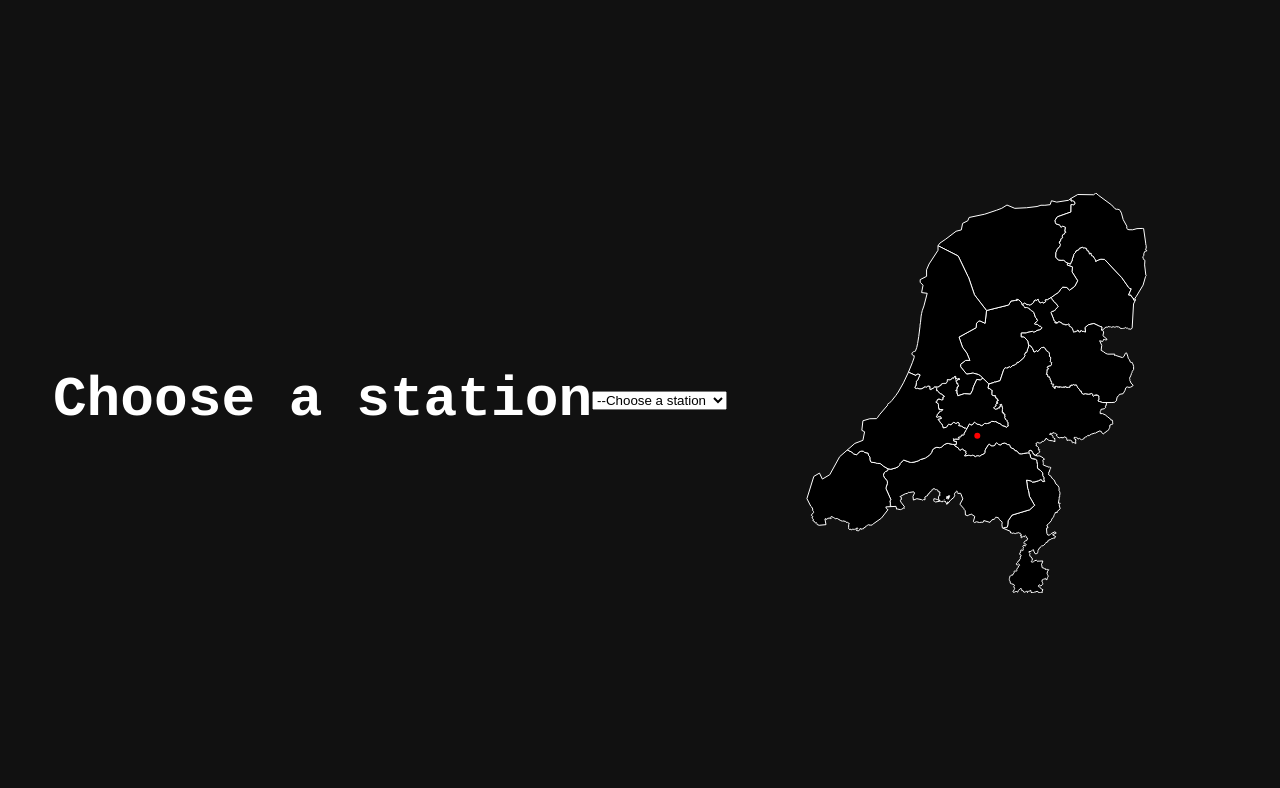
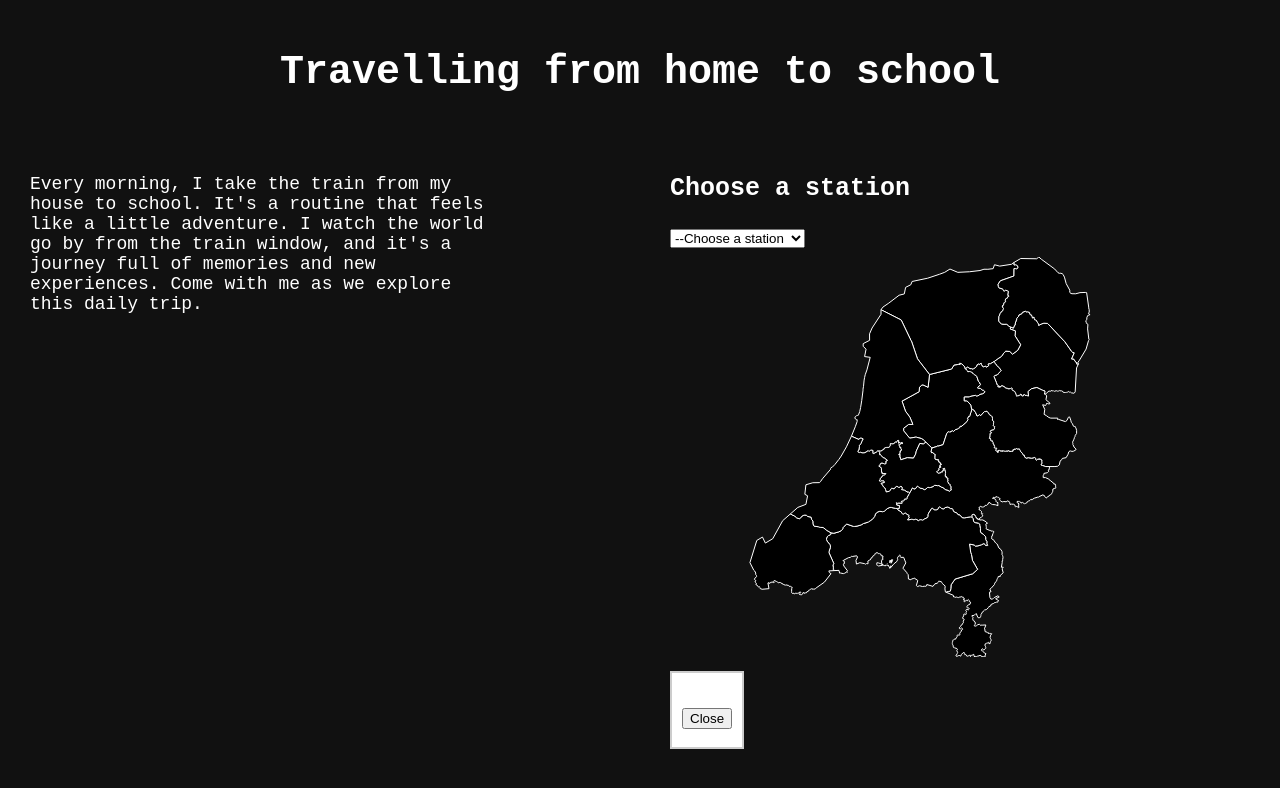
Before and after one commit to Kboere/Tech-Track-23-24, a SvelteKit app: page / in a window 1280 px wide. Shown: the top 788 px of the page. Built offline with nearby package versions, Linux system fonts and the light colour scheme.

Commit message:
working with multiple trainstations map

```diff
--- a/src/components/provinces-map.svelte
+++ b/src/components/provinces-map.svelte
@@ -1,6 +1,8 @@
 <script>
 	import { onMount } from 'svelte';
 	import * as d3 from 'd3';
+
+	let geojson;
 
 	onMount(() => {
 		// Select the SVG container where you want to render the map
@@ -28,46 +30,61 @@
 					.style('stroke', '#fff')
 					.style('stroke-width', 1);
 
-          // Create a new feature (e.g., a red point)
-          let newPoint = {
-            type: 'Feature',
-            geometry: {
-              type: 'Point',
-              coordinates: [5.271194868967957, 51.88266570704423]
-            },
-            properties: {
-              name: 'Geldermalsen',
+				console.log('GeoJSON data loaded successfully'); // Add this log
+			})
+			.catch((error) => {
+				console.error('Error loading GeoJSON:', error);
+			});
 
-              fill: 'red'
-            }
-          };
+		// Function to update the map and pop-up based on the selected station
+		const updateMapAndPopup = (selectedStation) => {
+			svg.selectAll('.new-point').remove();
 
-          // Add the new point feature to your existing GeoJSON data
-          geojson.features.push(newPoint);
+			// Load the GeoJSON data for trainstations
+			d3.json('data/trainstations.geojson')
+				.then(function (json) {
+					console.log('Train station GeoJSON data loaded successfully');
+					const trainStations = json.features;
 
-          // Define the SVG path element for the new point
-          let newPointPath = svg.selectAll('.new-point').data([newPoint]);
+					// Create a new point feature for the selected station
+					const selectedStationFeature = trainStations.find(
+						(station) => station.properties.name === selectedStation
+					);
 
-          // Enter selection: create a new path for the point
-          newPointPath
+					if (selectedStationFeature) {
+						// Redraw the new point
+						svg
+							.selectAll('.new-point')
+							.data([selectedStationFeature])
 							.enter()
 							.append('circle')
 							.attr('class', 'new-point')
 							.attr('cx', function (d) {
 								return projection(d.geometry.coordinates)[0];
-            }) // X-coordinate
+							})
 							.attr('cy', function (d) {
 								return projection(d.geometry.coordinates)[1];
-            }) // Y-coordinate
-            .attr('r', 3) // Radius of the circle
-            .style('fill', 'red') // Set the fill color to red
+							})
+							.attr('r', 3)
+							.style('fill', 'red')
 							.on('click', () => {
 								console.log('testen');
-              openPopup(newPoint.properties.name); // Open the pop-up and pass title
+								openPopup(selectedStation);
 							});
+					} else {
+						console.error('Station not found in GeoJSON data.');
+					}
 				})
 				.catch((error) => {
-          console.error('Error loading GeoJSON:', error);
+					console.error('Error loading trainstations.geojson:', error);
+				});
+		};
+
+		// Event listener to handle station selection changes
+		document.getElementById('station-select').addEventListener('change', (event) => {
+			const selectedStation = event.target.value;
+			console.log(`Selected station: ${selectedStation}`); // Add this log
+			updateMapAndPopup(selectedStation);
 		});
 
 		// Function to open the pop-up and populate its content with data
@@ -88,22 +105,43 @@
 	});
 </script>
 
+<div class="g-center">
+    <h1>Travelling from home to school</h1>
+</div>
+
+<div class="g-left intro">
+	<p class="intro">
+		Every morning, I take the train from my house to school. It's a routine that feels like a little
+		adventure. I watch the world go by from the train window, and it's a journey full of memories
+		and new experiences. Come with me as we explore this daily trip.
+	</p>
+</div>
+
+<div class="g-right">
 	<label for="station-select"><h3>Choose a station</h3></label>
 	<select name="Train-stations" id="station-select">
 		<option value="">--Choose a station</option>
-    <option value="">Geldermalsen</option>
-    <option value="">Utrecht Centraal</option>
-    <option value="">Amsterdam Amstel</option>
+		<option value="Geldermalsen">Geldermalsen</option>
+		<option value="Utrecht Centraal">Utrecht Centraal</option>
+		<option value="Amsterdam Amstel">Amsterdam Amstel</option>
+        <option value="Helmond">Helmond</option>
 	</select>
 
 	<div id="content">
-	<svg class="svg-area" version="1.0" xmlns="http://www.w3.org/2000/svg" width="500" height="400" />
+		<svg
+			class="svg-area"
+			version="1.0"
+			xmlns="http://www.w3.org/2000/svg"
+			width="500"
+			height="400"
+		/>
 	</div>
 
 	<div id="popup">
 		<div class="popup-content">
 			<!-- svelte-ignore a11y-missing-content -->
-      <h2 id="popup-title"></h2>
+			<h2 id="popup-title" />
 			<button id="close-popup">Close</button>
 		</div>
 	</div>
+</div>
--- a/static/style.css
+++ b/static/style.css
@@ -6,6 +6,43 @@
   ::-webkit-scrollbar {
     display: none;
   }
+
+  h1{
+    font-size: 40px;
+  }
+  h2{
+    font-size: 30px;
+  }
+  h3{
+    font-size: 25px;
+  }
+  p{
+    font-size: 18px;
+  }
+
+  .g-center{
+    position: relative;
+    width: 100%;
+    text-align: center;
+    align-items: center;
+    justify-content: center;
+    display: flex;
+  }
+
+  .g-left,
+  .g-right{
+    position: relative;
+    width: calc(50% - 60px);
+    padding: 30px;
+  }
+
+  .g-left .intro{
+    width: 80%;
+
+  }
+
+  /* ------------------------------ end of general CSS ------------------------------ */
+
 
   main {
     position: fixed;
@@ -33,8 +70,7 @@
     height: 100vh;
     overflow-y: hidden;
     display: flex;
-    align-items: center;
-    justify-content: center;
+    flex-wrap: wrap;
     font-family: monospace;
     font-size: 3rem;
     -webkit-backface-visibility: hidden;
@@ -59,7 +95,10 @@
     border: 2px solid #ccc;
     padding: 10px;
     z-index: 1000;
-    display: none;
+  }
+
+  #popup h2{
+    color: #000;
   }
 
   .new-point {
```
Also changed, not shown: static/data/trainstations.geojson (added). Lines whose indentation alone changed are shown as unchanged.
